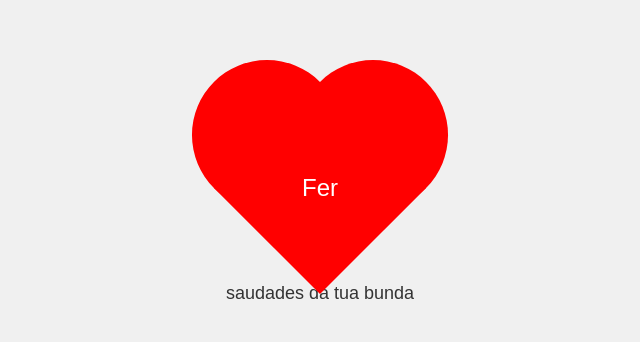
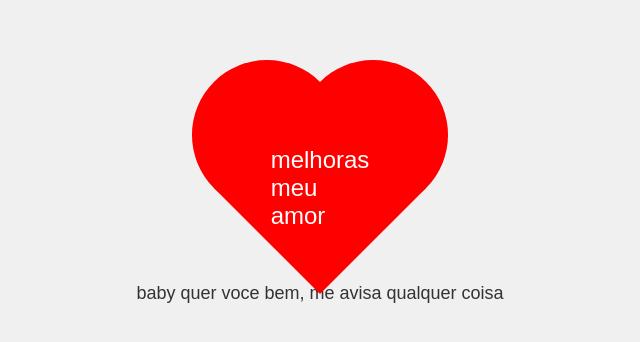
Before and after one commit to neteily/heart-website, a plain HTML site: page index.html in a window 1280 px wide. Shown: the part 192-534 px from the top of the page, without its empty margins (320-960 px from the left). Drawn offline with Linux system fonts and the light colour scheme.

Commit message:
Add files via upload

```diff
--- a/index.html
+++ b/index.html
@@ -3,7 +3,7 @@
 <head>
     <meta charset="UTF-8">
     <meta name="viewport" content="width=device-width, initial-scale=1.0">
-    <title>Coração com Fer</title>
+    <title>fer</title>
     <style>
         body {
             display: flex;
@@ -65,8 +65,8 @@
 </head>
 <body>
     <div class="heart">
-        <div class="text">Fer</div>
+        <div class="text">melhoras meu amor</div>
     </div>
-    <div class="message">saudades da tua bunda</div>
+    <div class="message">baby quer voce bem, me avisa qualquer coisa</div>
 </body>
 </html>
```
